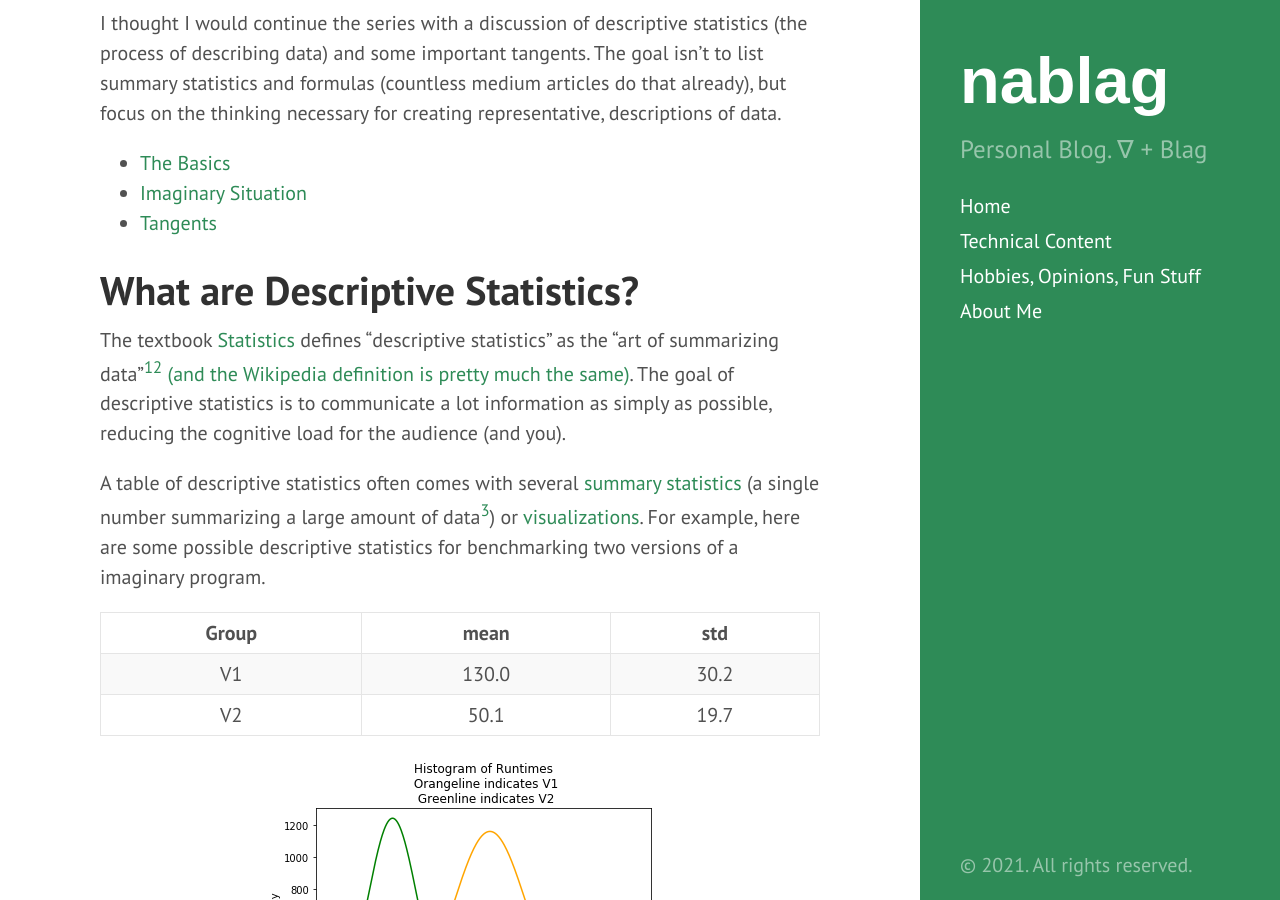
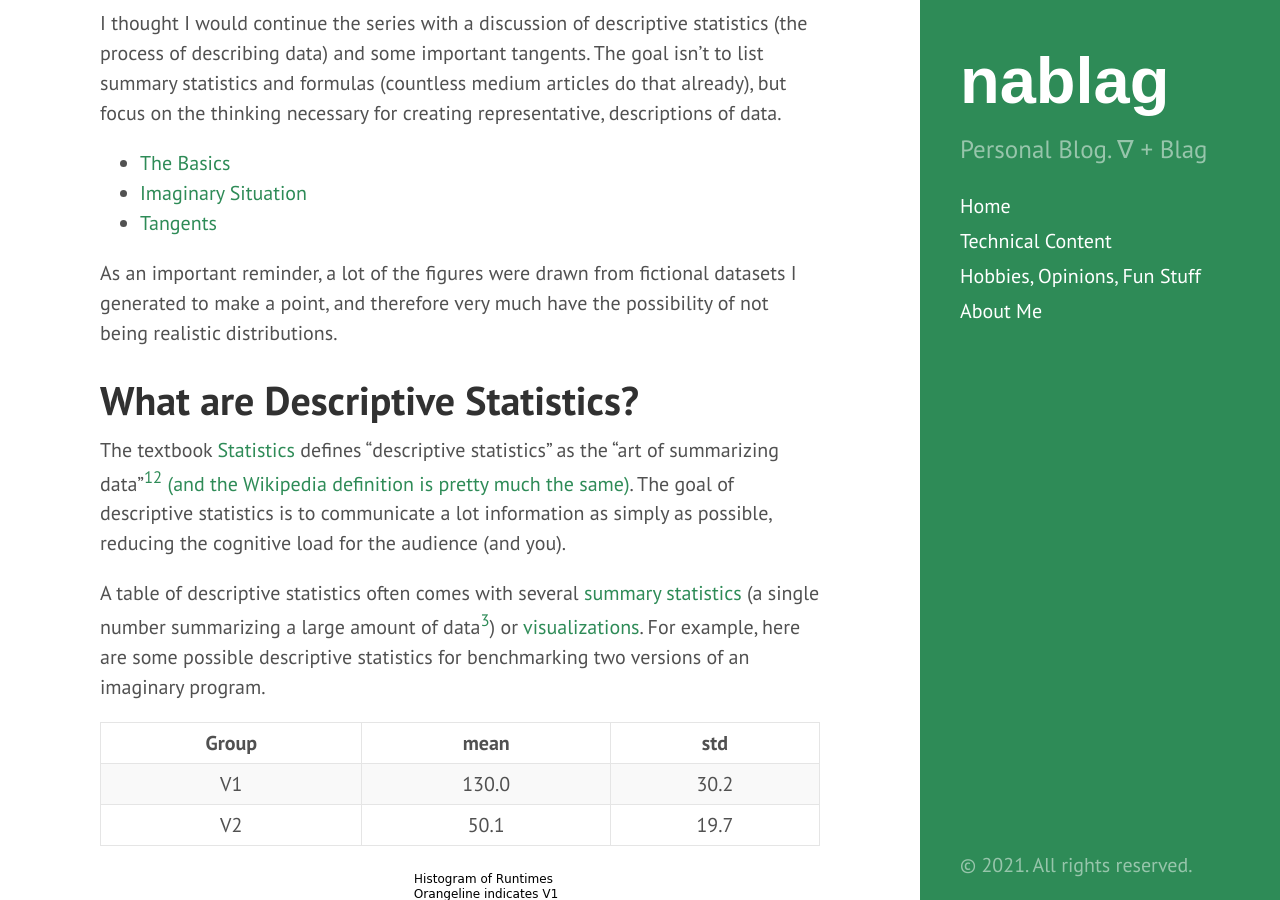
Before and after one commit to tedkim97/tedkim97.github.io, a Jekyll site: the page built from _posts/2021-08-29-descriptive_statistics_and_metrics.md, in a window 1280 px wide and 900 px high, scrolled down 329 px. Built offline with Jekyll 4.4.1, drawn with Linux system fonts in a browser that asks for light colours.

Commit message:
minor edits

```diff
--- a/_posts/2021-08-29-descriptive_statistics_and_metrics.md
+++ b/_posts/2021-08-29-descriptive_statistics_and_metrics.md
@@ -35,6 +35,8 @@ I thought I would continue the series with a discussion of descriptive statistic
 - <a href="#imaginary-example">Imaginary Situation</a>
 - <a href="#case-study">Tangents</a>
 
+As an important reminder, a lot of the figures were drawn from fictional datasets I generated to make a point, and therefore very much have the possibility of not being realistic distributions.
+
 # What are Descriptive Statistics?
 
 The textbook [Statistics](https://www.amazon.com/Statistics-4th-David-Freedman/dp/8130915871/ref=sr_1_1?dchild=1&keywords=Statistics%2C+4th+Edition&qid=1631074097&s=books&sr=1-1) defines "descriptive statistics" as the "art of summarizing data"[^1][^2] [(and the Wikipedia definition is pretty much the same)](https://en.wikipedia.org/wiki/Descriptive_statistics). The goal of descriptive statistics is to communicate a lot information as simply as possible, reducing the cognitive load for the audience (and you).
@@ -42,7 +44,7 @@ The textbook [Statistics](https://www.amazon.com/Statistics-4th-David-Freedman/d
 [^1]: D.A. Freedman, R. Pisani, and R.A. Purves. Statistics (4th edition). (W.W. Norton, Inc. New York, 2005), xiv
 [^2]: Now that I have grabbed definitions from academic resources - I'm just going to rely on wikipedia.
 
-A table of descriptive statistics often comes with several [summary statistics](https://en.wikipedia.org/wiki/Summary_statistics) (a single number summarizing a large amount of data[^3]) or [visualizations](https://en.wikipedia.org/wiki/Data_visualization). For example, here are some possible descriptive statistics for benchmarking two versions of a imaginary program.
+A table of descriptive statistics often comes with several [summary statistics](https://en.wikipedia.org/wiki/Summary_statistics) (a single number summarizing a large amount of data[^3]) or [visualizations](https://en.wikipedia.org/wiki/Data_visualization). For example, here are some possible descriptive statistics for benchmarking two versions of an imaginary program.
 
 [^3]: Diez, David M., Christopher D. Barr, and Mine Çetinkaya-Rundel. 2019. OpenIntro statistics. 10
 
```
